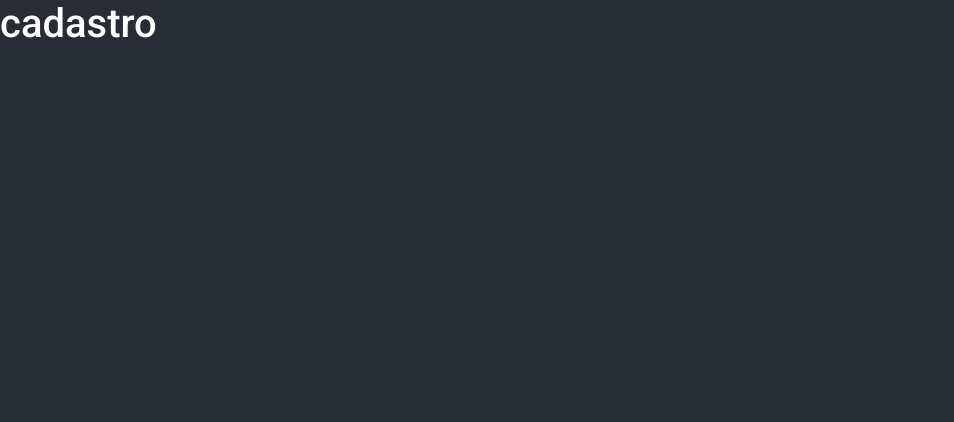
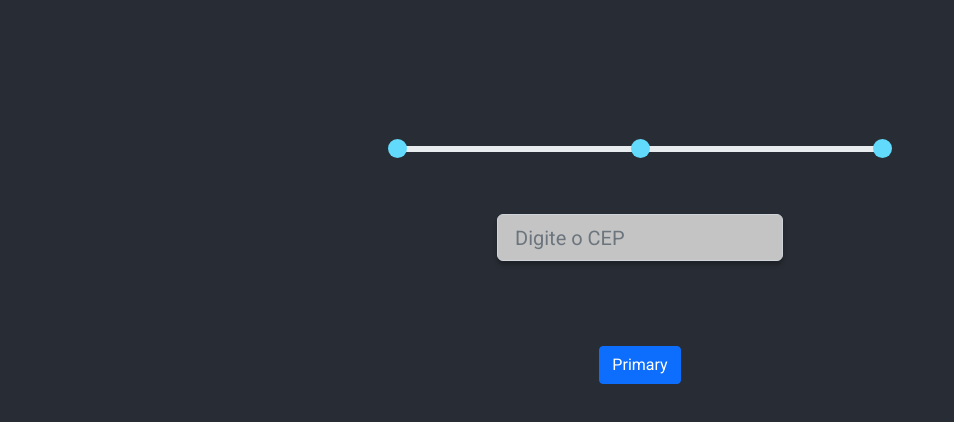
Before and after one commit to Reingaw/nws_mobility, a React (Create React App) app in the folder application/: page / in a window 1280 px wide. Shown: the top 422 px of the page, without its empty margins (0-954 px from the left). Built offline with nearby package versions, Linux system fonts and the light colour scheme.

Commit message:
feat(Cadastro): adicionei o layout

```diff
--- a/application/src/pages/Cadastro/index.jsx
+++ b/application/src/pages/Cadastro/index.jsx
@@ -1,5 +1,98 @@
+import {useState} from 'react';
+import { ConteinerCadastro } from './style';
+import axios from 'axios';
+
 function Cadastro () {
-  return <h1>cadastro</h1>;
+  const [step, setStep] = useState(1);
+
+  switch(step) {
+  case 1:
+    return (
+      <ConteinerCadastro>
+        <div className='wrapper-progress'>
+          <div className='mark'>
+            <span></span>
+            <span></span>
+            <span></span>
+          </div>
+          <div className="progress">
+            <div className="progress-bar bg-info" role="progressbar" style={{width: '0%'}} aria-valuenow="25" aria-valuemin="25" aria-valuemax="100">
+            </div>
+          </div>
+        </div>
+
+
+
+        <div className="cep">
+          <input type="text" className= "form-control" placeholder='Digite o CEP'/>
+        </div>
+
+        <div className='btn'>
+          <button type="button" className="btn btn-primary" onClick={() => {
+            axios.get('viacep.com.br/ws/01001000/json/');
+            setStep(2);
+          }}>Primary</button>
+        </div>
+      </ConteinerCadastro>
+    );
+
+  case 2:
+    return (
+      <ConteinerCadastro>
+        <div className='wrapper-progress'>
+          <div className='mark'>
+            <span></span>
+            <span></span>
+            <span></span>
+          </div>
+          <div className="progress">
+            <div className="progress-bar bg-info" role="progressbar" style={{width: '50%'}} aria-valuenow="25" aria-valuemin="25" aria-valuemax="100">
+            </div>
+          </div>
+        </div>
+
+
+        <form>
+          <div className="nome">
+            <input type="text" className="form-control" placeholder='Digite seu nome...'/>
+          </div>
+
+          <div className='endereço'>
+            <input type="text" className='form-control' id='endereço' placeholder='Digite o endereço...'/>
+            <input type="text" id='numero' placeholder='N°'/>
+          </div>
+
+          <div className="complemento">
+            <input type="text" className="form-control" placeholder='Digite o complemento'/>
+          </div>
+
+          <div className='descrição'>
+            <textarea className="form-control" placeholder='Descreva o defeito...'></textarea>
+          </div>
+
+          <div className='btn'>
+            <button type="button" className="btn btn-primary" onClick={() => {
+              setStep(3);
+            }}>Primary</button>
+          </div>
+        </form>
+      </ConteinerCadastro>
+    );
+
+  case 3:
+    return (
+      <ConteinerCadastro>
+        <div>
+          <h4>sucesso</h4>
+          <p>Em breve, estaremos trabalhando para
+consertar esse problema nesse endereço.</p>
+        </div>
+      </ConteinerCadastro>
+    );
+  }
+
+  return;
+
 }
 
 export default Cadastro;
--- a/application/src/pages/Cadastro/style.js
+++ b/application/src/pages/Cadastro/style.js
@@ -0,0 +1,165 @@
+import styled from 'styled-components';
+
+
+
+export const ConteinerCadastro = styled.div`
+    display: flex;
+    flex-direction: column;
+    align-items: center;
+    justify-content: center;
+    gap: 78px;
+
+    margin-top: 136px;
+
+    .wrapper-progress {
+        width: 500px;
+        position: relative;
+
+        & .progress {
+            width: 100%;
+            height: 6px;
+            position: absolute;
+            top: 10px;
+            z-index: 0;
+        }
+
+        & .mark {
+            width: 100%;
+            display: flex;
+            justify-content: space-between;
+            align-items: center;
+            background: none;
+            position: absolute;
+
+            & span {
+                height: 19px;
+                width: 19px;
+                background: rgba(97, 218, 251, 1);
+                border-radius: 50%;
+                margin: 0 -5px;
+                z-index: 1;
+            }
+        }
+
+
+
+    }
+
+
+    form {
+        display: flex;
+        flex-direction: column;
+        gap: 27px;
+    }
+
+
+    .cep {
+        & input {
+            height: 47px;
+            width: 286px;
+            border-radius: 6px;
+
+            box-shadow: 0px 4px 4px 0px rgba(0, 0, 0, 0.25);
+            background: rgba(196, 196, 196, 1);
+
+            font-size: 20px;
+            font-weight: 400;
+            line-height: 24px;
+            letter-spacing: 0em;
+            text-align: left;
+
+            padding: 12px 17px;
+        }
+    }
+
+    .nome {
+        & input {
+            height: 47px;
+            width: 613px;
+            border-radius: 6px;
+            box-shadow: 0px 4px 4px 0px rgba(0, 0, 0, 0.25);
+            background: rgba(196, 196, 196, 1);
+
+            font-size: 20px;
+            font-weight: 400;
+            line-height: 24px;
+            letter-spacing: 0em;
+            text-align: left;
+
+            padding: 12px 17px;
+        }
+    }
+
+    .endereço {
+        display: flex;
+        gap: 10px;
+        & #endereço {
+            height: 47px;
+            width: 513px;
+            border-radius: 6px;
+            background: rgba(196, 196, 196, 1);
+
+            font-size: 20px;
+            font-weight: 400;
+            line-height: 24px;
+            letter-spacing: 0em;
+            text-align: left;
+
+            padding: 12px 17px;
+        }
+
+        & #numero {
+            height: 47px;
+            width: 91px;
+            left: 615px;
+            top: 289px;
+            border-radius: 6px;
+            background: rgba(196, 196, 196, 1);
+
+            font-size: 20px;
+            font-weight: 400;
+            line-height: 24px;
+            letter-spacing: 0em;
+            text-align: left;
+
+
+            padding: 12px 17px;
+        }
+    }
+
+    .complemento {
+        & input {
+            height: 47px;
+            width: 100%;
+            border-radius: 6px;
+            box-shadow: 0px 4px 4px 0px rgba(0, 0, 0, 0.25);
+            background: rgba(196, 196, 196, 1);
+
+            font-size: 20px;
+            font-weight: 400;
+            line-height: 24px;
+            letter-spacing: 0em;
+            text-align: left;
+
+            padding: 12px 17px;
+        }
+    }
+
+    .descrição {
+        & textarea {
+            width: 100%;
+            height: 109px;
+            border-radius: 6px;
+            background: rgba(196, 196, 196, 1);
+
+            font-family: Roboto;
+            font-size: 20px;
+            font-weight: 400;
+            line-height: 24px;
+            letter-spacing: 0em;
+            text-align: left;
+
+            padding: 12px 17px;
+        }
+    }
+`;
```
